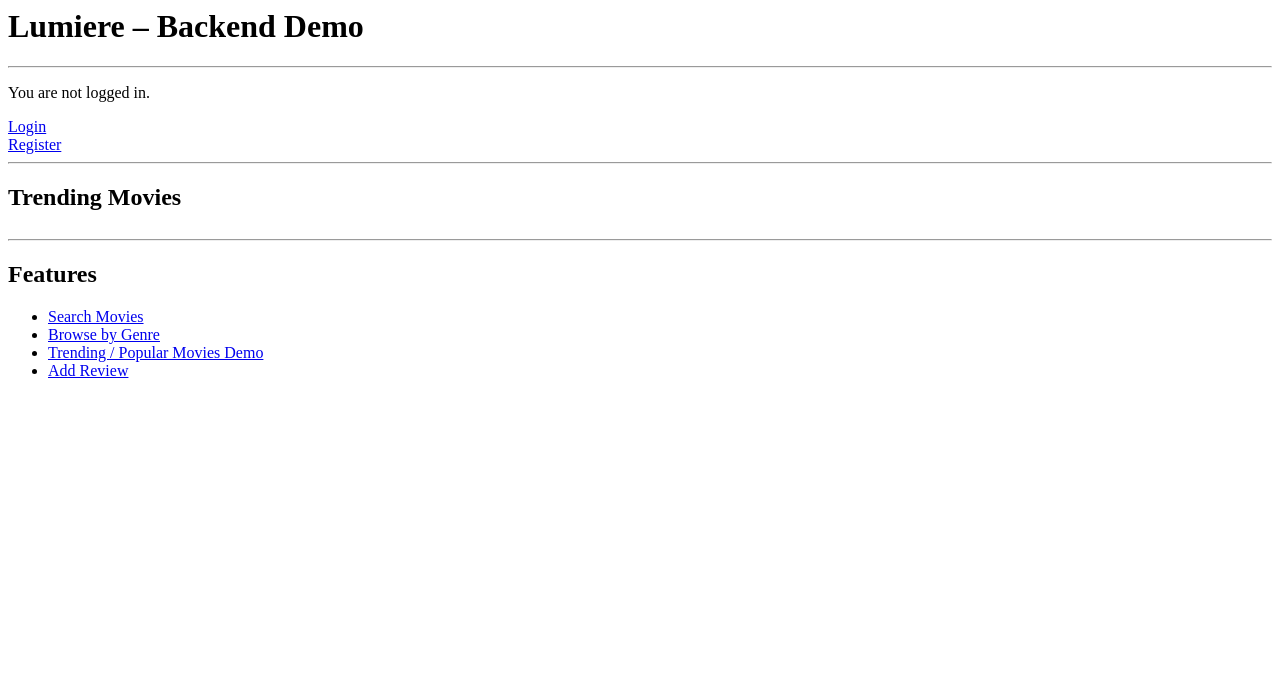
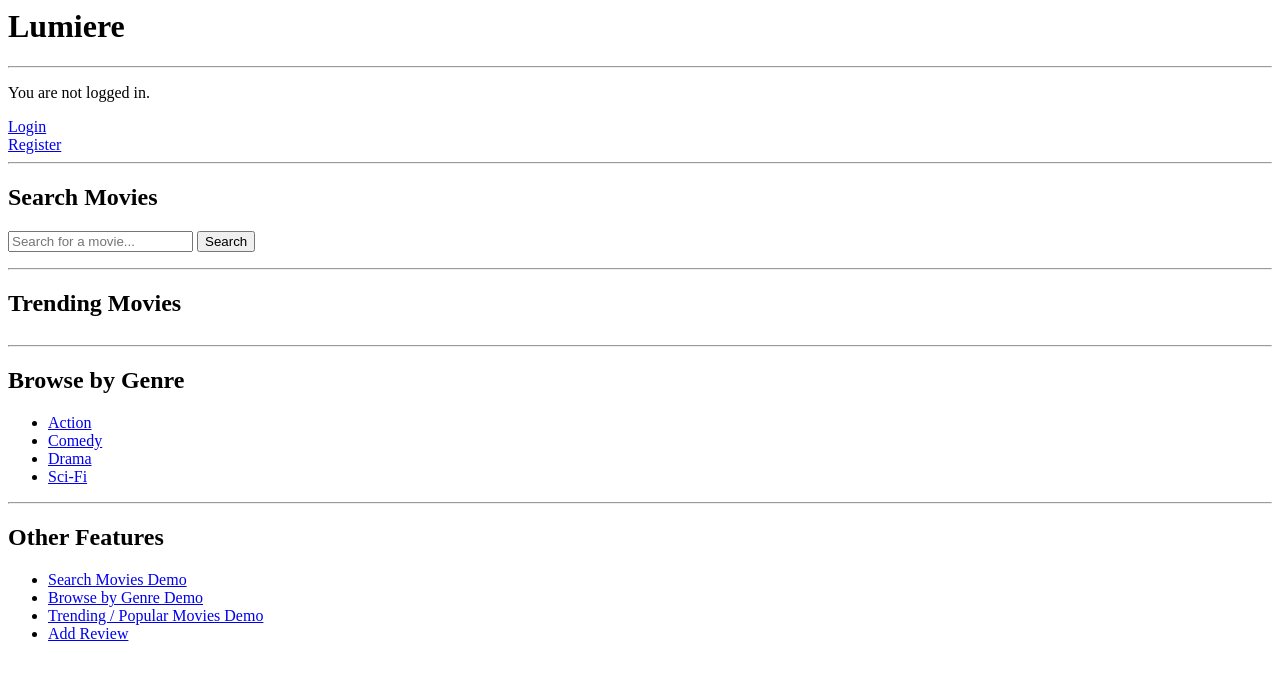
Before and after one commit to kevinio1/lumiere, a PHP site: page /film-website/ in a window 1280 px wide. Shown: the top 680 px of the page. Run offline with PHP 8.4, Linux system fonts and the light colour scheme; data that the repository does not hold is empty.

Commit message:
updated ui; added search bar to search for movies in the main page, subtitle for genre section to show which genre was searched, added to display reviews in the movie overview pages and the option to add a review from the movie overview page also

```diff
--- a/backend/trending_demo.php
+++ b/backend/trending_demo.php
@@ -31,17 +31,17 @@ function getMovieDetails($movieId) {
     return json_decode($response, true);
 }
 
-// Get popular movie IDs from backend endpoint
+//popular movie IDs from backend endpoint
 $url = "http://localhost/film-website/backend/get_popular_movies.php";
 $response = file_get_contents($url);
 $data = json_decode($response, true);
 
-// Store returned paths
+//store returned paths
 if (is_array($data)) {
     $moviePaths = array_slice($data, 0, 6);
 }
 
-// Extract IMDb IDs from paths like /title/tt15940132/
+// get movie IDs
 foreach ($moviePaths as $path) {
     if (preg_match('/tt\d+/', $path, $matches)) {
         $movieIds[] = $matches[0];
--- a/index.php
+++ b/index.php
@@ -1,14 +1,14 @@
 <?php
 session_start();
 
-// store popular movie IDs
+// Store popular movie IDs
 $movies = [];
 
-// Get raw popular movie paths from backend endpoint
+// get popular movie paths from backend endpoint
 $response = file_get_contents("http://localhost/film-website/backend/get_popular_movies.php");
 $data = json_decode($response, true);
 
-// get first 6 movie IDs
+// Extract first 6 movie IDs
 if (is_array($data)) {
     $moviePaths = array_slice($data, 0, 6);
 
@@ -20,8 +20,8 @@ if (is_array($data)) {
 }
 
 /*
-function: getMovieDetails
-purpose: Fetch title and poster for a movie using its movie id
+Function: getMovieDetails
+used to fetch title and poster for a movie using its movie IDs
 */
 function getMovieDetails($movieId) {
     $curl = curl_init();
@@ -42,7 +42,7 @@ function getMovieDetails($movieId) {
 }
 ?>
 
-<h1>Lumiere – Backend Demo</h1>
+<h1>Lumiere</h1>
 
 <hr>
 
@@ -54,6 +54,15 @@ function getMovieDetails($movieId) {
     <a href="auth/login.php">Login</a><br>
     <a href="auth/register.php">Register</a>
 <?php endif; ?>
+
+<hr>
+
+<h2>Search Movies</h2>
+
+<form method="GET" action="backend/search_demo.php">
+    <input type="text" name="q" placeholder="Search for a movie..." required>
+    <button type="submit">Search</button>
+</form>
 
 <hr>
 
@@ -92,11 +101,22 @@ $image = $details['data']['title']['primaryImage']['url'] ?? '';
 
 <hr>
 
-<h2>Features</h2>
+<h2>Browse by Genre</h2>
 
 <ul>
-    <li><a href="backend/search_demo.php">Search Movies</a></li>
-    <li><a href="backend/genre_demo.php">Browse by Genre</a></li>
+    <li><a href="backend/genre_demo.php?genre=Action">Action</a></li>
+    <li><a href="backend/genre_demo.php?genre=Comedy">Comedy</a></li>
+    <li><a href="backend/genre_demo.php?genre=Drama">Drama</a></li>
+    <li><a href="backend/genre_demo.php?genre=Sci-Fi">Sci-Fi</a></li>
+</ul>
+
+<hr>
+
+<h2>Other Features</h2>
+
+<ul>
+    <li><a href="backend/search_demo.php">Search Movies Demo</a></li>
+    <li><a href="backend/genre_demo.php">Browse by Genre Demo</a></li>
     <li><a href="backend/trending_demo.php">Trending / Popular Movies Demo</a></li>
     <li><a href="backend/add_reviews.php">Add Review</a></li>
 </ul>
```
Also changed, not shown: backend/add_reviews.php (+8 -10 lines), backend/film_overview.php (+42 -20 lines), backend/genre_demo.php (+27 -38 lines), backend/search_by_genre.php (+14 -14 lines), backend/search_demo.php (+13 -18 lines), backend/search_films.php (+2 -8 lines).
